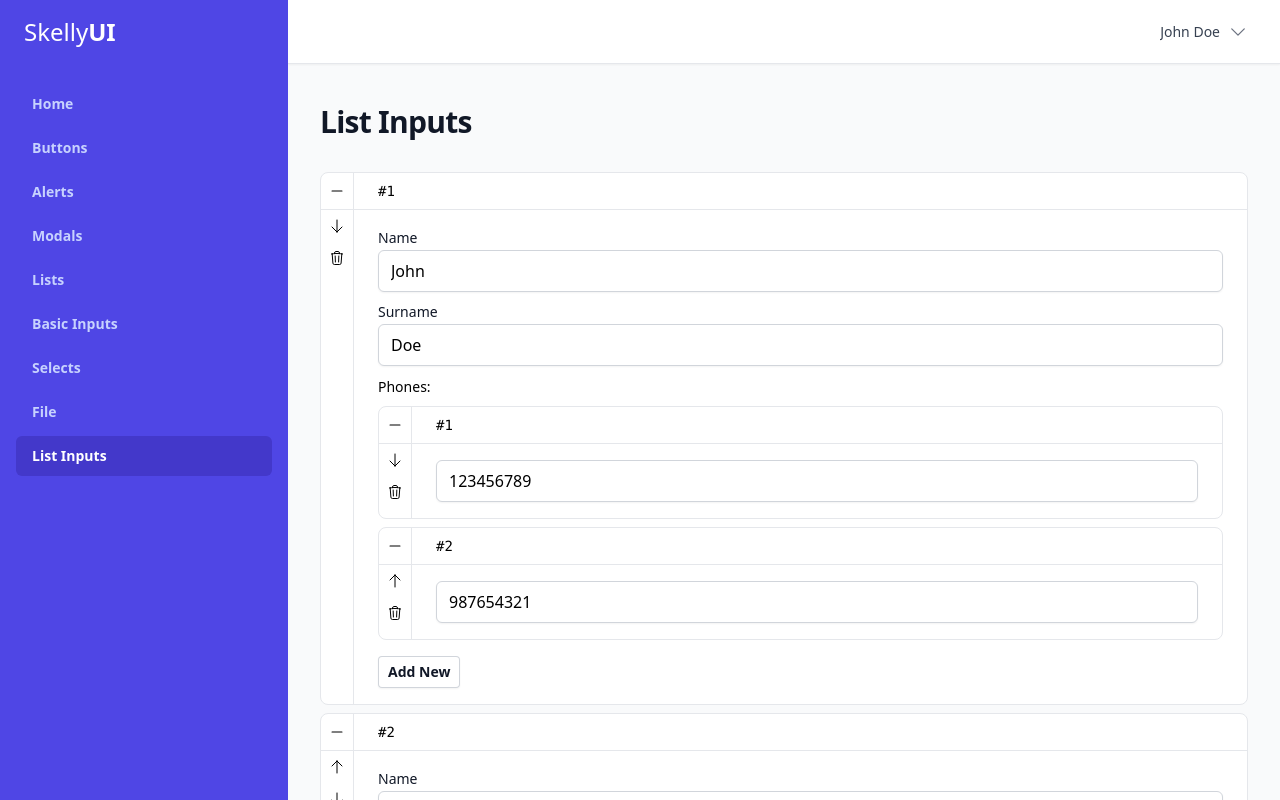
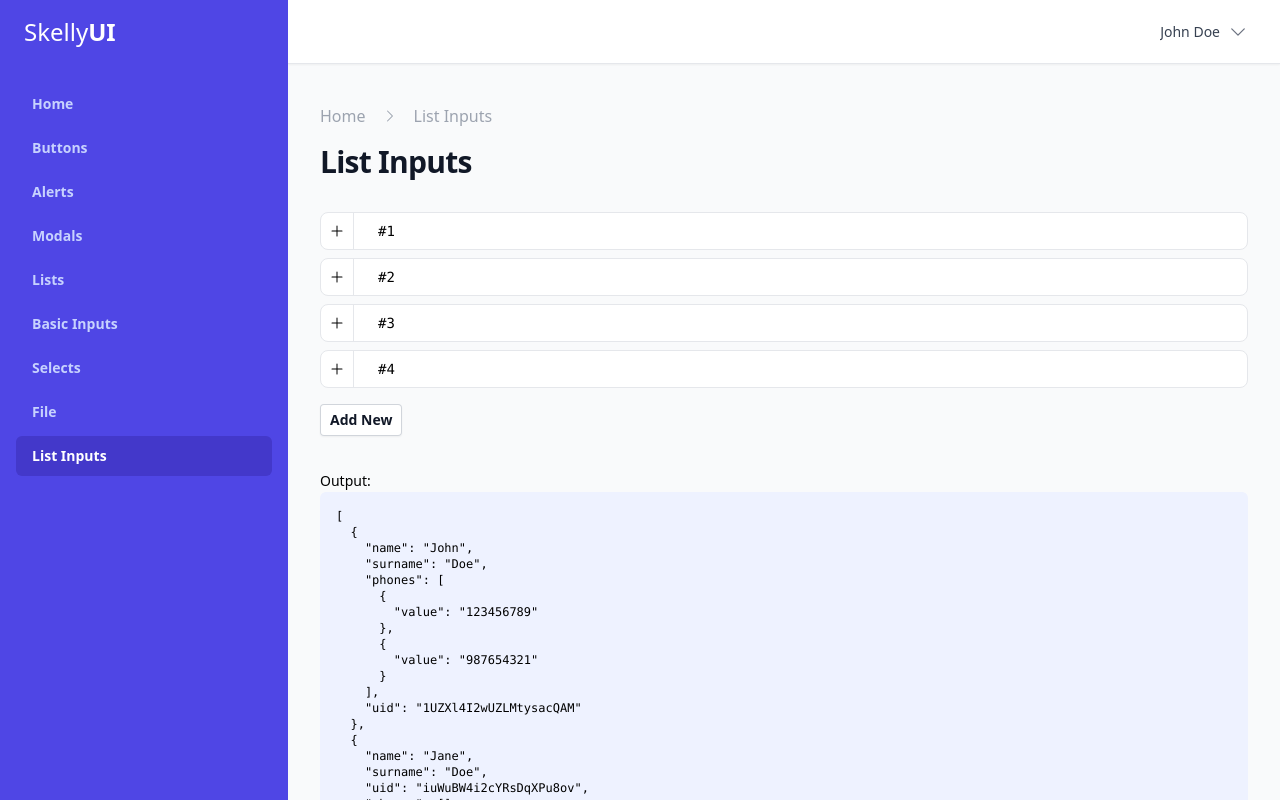
Before and after one commit to slovenianGooner/skelly-ui-react, a React (Vite) app: page /list-inputs in a window 1280 px wide. Shown: the top 800 px of the page. Built offline with nearby package versions, Linux system fonts and the light colour scheme.

Commit message:
Add breadcrumbs.

```diff
--- /dev/null
+++ b/src/lib/components/Breadcrumbs.jsx
@@ -0,0 +1,22 @@
+import {ChevronRightIcon} from "@heroicons/react/24/solid/index.js";
+
+export default function Breadcrumbs({ breadcrumbs = [], onClick }) {
+    return (
+        <nav className="flex" aria-label="Breadcrumb">
+            <ol role="list" className="flex items-center space-x-4">
+                {breadcrumbs.map((breadcrumb, index) => (
+                    <li key={index}>
+                        <div>
+                            <button onClick={() => onClick(breadcrumb.href)} className="flex items-center text-gray-400 hover:text-gray-500">
+                                {index > 0 && (
+                                    <ChevronRightIcon className="flex-shrink-0 h-4 w-4" aria-hidden="true"/>
+                                )}
+                                <span className={(index > 0) ? 'ml-4' : ''}>{breadcrumb.label}</span>
+                            </button>
+                        </div>
+                    </li>
+                ))}
+            </ol>
+        </nav>
+    )
+}
--- a/src/lib/components/PageTitle.jsx
+++ b/src/lib/components/PageTitle.jsx
@@ -1,6 +1,6 @@
-export default function PageTitle({children}) {
+export default function PageTitle({children, className = ''}) {
     return (
-        <h2 className="text-2xl font-bold leading-7 text-gray-900 sm:truncate sm:text-3xl sm:tracking-tight">
+        <h2 className={'text-2xl font-bold leading-7 text-gray-900 sm:truncate sm:text-3xl sm:tracking-tight ' + className}>
             {children}
         </h2>
     )
--- a/src/lib/index.jsx
+++ b/src/lib/index.jsx
@@ -23,5 +23,6 @@ export {default as XListInput} from './components/ListInput.jsx'
 export {default as XListInputItem} from './components/ListInputItem.jsx'
 export {default as XListPagination} from './components/ListPagination.jsx'
 export {default as XSearch} from './components/Search.jsx'
+export {default as XBreadcrumbs} from './components/Breadcrumbs.jsx'
 
 export {default as useFilters} from './hooks/useFilters.jsx'
--- a/src/views/Alerts.jsx
+++ b/src/views/Alerts.jsx
@@ -1,8 +1,20 @@
-import {XAlertBanner, XAlertFormError, XButton, XCard, XCardHeader, XPageTitle, XToast} from "../lib/index.jsx";
+import {
+    XAlertBanner,
+    XAlertFormError,
+    XBreadcrumbs,
+    XButton,
+    XCard,
+    XCardHeader,
+    XPageTitle,
+    XToast
+} from "../lib/index.jsx";
 import {CheckCircleIcon, InformationCircleIcon, XMarkIcon} from "@heroicons/react/24/solid/index.js";
 import {useState} from "react";
+import {useNavigate} from "react-router-dom";
 
 export default function Alerts() {
+    const navigate = useNavigate();
+
     const errors = {
         username: ["The username field is required."],
         password: ["Password is not valid."],
@@ -15,7 +27,11 @@ export default function Alerts() {
     return (
         <>
             <div className="px-4 sm:px-6 lg:px-8 py-10">
-                <XPageTitle>Alerts</XPageTitle>
+                <XBreadcrumbs breadcrumbs={[
+                    {label: "Home", href: "/"},
+                    {label: "Alerts", href: "/alerts"},
+                ]} onClick={(url) => navigate(url)} />
+                <XPageTitle className="mt-4">Alerts</XPageTitle>
                 <XCard className="mt-8"
                        header={<XCardHeader>Form Errors</XCardHeader>}>
                     <XAlertFormError errors={errors} title="There were 2 errors with your form submission."/>
--- a/src/views/Buttons.jsx
+++ b/src/views/Buttons.jsx
@@ -1,8 +1,11 @@
-import {XButton, XButtonDropdown, XCard, XCardHeader, XPageTitle} from "../lib";
+import {XBreadcrumbs, XButton, XButtonDropdown, XCard, XCardHeader, XPageTitle} from "../lib";
 import {ChevronDownIcon, PencilIcon} from "@heroicons/react/24/solid/index.js";
 import {Menu} from "@headlessui/react";
+import {useNavigate} from "react-router-dom";
 
 export default function Buttons() {
+    const navigate = useNavigate();
+
     const buttonClicked = () => {
         alert("Button clicked")
     }
@@ -60,7 +63,11 @@ export default function Buttons() {
     return (
         <>
             <div className="px-4 sm:px-6 lg:px-8 py-10">
-                <XPageTitle>Buttons</XPageTitle>
+                <XBreadcrumbs breadcrumbs={[
+                    {label: "Home", href: "/"},
+                    {label: "Buttons", href: "/buttons"},
+                ]} onClick={(url) => navigate(url)} />
+                <XPageTitle className="mt-4">Buttons</XPageTitle>
 
                 <XCard className="mt-8"
                        header={<XCardHeader>Primary</XCardHeader>}>
--- a/src/views/File.jsx
+++ b/src/views/File.jsx
@@ -1,13 +1,20 @@
-import {XCard, XCardHeader, XFileInput, XPageTitle} from "../lib/index.jsx";
+import {XBreadcrumbs, XCard, XCardHeader, XFileInput, XPageTitle} from "../lib/index.jsx";
 import {useState} from "react";
+import {useNavigate} from "react-router-dom";
 
 export default function File() {
+    const navigate = useNavigate();
+
     const [file, setFile] = useState(null)
 
     return (
         <>
             <div className="px-4 sm:px-6 lg:px-8 py-10">
-                <XPageTitle>File</XPageTitle>
+                <XBreadcrumbs breadcrumbs={[
+                    {label: "Home", href: "/"},
+                    {label: "File", href: "/file"},
+                ]} onClick={(url) => navigate(url)} />
+                <XPageTitle className="mt-4">File</XPageTitle>
                 <XCard className="mt-8"
                        header={<XCardHeader>Simple</XCardHeader>}>
                     <div className="space-y-4">
--- a/src/views/Inputs.jsx
+++ b/src/views/Inputs.jsx
@@ -1,4 +1,5 @@
 import {
+    XBreadcrumbs,
     XCard,
     XCardHeader,
     XCheckboxInput,
@@ -7,8 +8,11 @@ import {
     XTextInput, XToggleInput
 } from "../lib/index.jsx";
 import {useState} from "react";
+import {useNavigate} from "react-router-dom";
 
 export default function Inputs() {
+    const navigate = useNavigate();
+
     const [textInputValue, setTextInputValue] = useState("")
     const [textareaValue, setTextareaValue] = useState("")
     const [checkboxValue, setCheckboxValue] = useState(false)
@@ -18,7 +22,11 @@ export default function Inputs() {
     return (
         <>
             <div className="px-4 sm:px-6 lg:px-8 py-10">
-                <XPageTitle>Inputs</XPageTitle>
+                <XBreadcrumbs breadcrumbs={[
+                    {label: "Home", href: "/"},
+                    {label: "Inputs", href: "/basic-inputs"},
+                ]} onClick={(url) => navigate(url)} />
+                <XPageTitle className="mt-4">Inputs</XPageTitle>
 
                 <XCard className="mt-8"
                        header={<XCardHeader>Text Input</XCardHeader>}>
--- a/src/views/ListInputs.jsx
+++ b/src/views/ListInputs.jsx
@@ -1,7 +1,10 @@
-import {XAlertBanner, XListInput, XPageTitle, XTextInput} from "../lib/index.jsx";
+import {XAlertBanner, XBreadcrumbs, XListInput, XPageTitle, XTextInput} from "../lib/index.jsx";
 import {useState} from "react";
+import {useNavigate} from "react-router-dom";
 
 export default function ListInputs() {
+    const navigate = useNavigate();
+
     // Input consists of an array of people with a name, surname, and an array of phone numbers
     const [people, setPeople] = useState([
         {
@@ -26,9 +29,13 @@ export default function ListInputs() {
 
     return (
         <div className="px-4 sm:px-6 lg:px-8 py-10">
-            <XPageTitle>List Inputs</XPageTitle>
+            <XBreadcrumbs breadcrumbs={[
+                {label: "Home", href: "/"},
+                {label: "List Inputs", href: "/list-inputs"},
+            ]} onClick={(url) => navigate(url)} />
+            <XPageTitle className="mt-4">List Inputs</XPageTitle>
 
-            <XListInput className="mt-8" collapsed={false} value={people} onChange={(e) => setPeople(e)}
+            <XListInput className="mt-8" collapsed={true} value={people} onChange={(e) => setPeople(e)}
                         emptyValue={{name: '', surname: '', phones: []}}>
                 {({ item, setItem }) => (
                     <div className="space-y-2">
--- a/src/views/Lists.jsx
+++ b/src/views/Lists.jsx
@@ -1,5 +1,5 @@
 import {
-    useFilters,
+    useFilters, XBreadcrumbs,
     XButton,
     XCard,
     XListPagination,
@@ -117,7 +117,11 @@ export default function Lists() {
         <>
             <div className="px-4 sm:px-6 lg:px-8 py-10">
                 <div className="space-y-4">
-                    <XPageTitle>Lists</XPageTitle>
+                    <XBreadcrumbs breadcrumbs={[
+                        {label: "Home", href: "/"},
+                        {label: "Lists", href: "/lists"},
+                    ]} onClick={(url) => navigate(url)} />
+                    <XPageTitle className="mt-4">Lists</XPageTitle>
                     <XCard contentClassName="p-0" header={listHeader} footer={listFooter}>
                         <ul className="divide-y divide-gray-200">
                             {contactsOnPage.map((contact) => (
--- a/src/views/Modals.jsx
+++ b/src/views/Modals.jsx
@@ -1,7 +1,10 @@
-import {XButton, XCard, XCardHeader, XModal, XPageTitle} from "../lib/index.jsx";
+import {XBreadcrumbs, XButton, XCard, XCardHeader, XModal, XPageTitle} from "../lib/index.jsx";
 import {useState} from "react";
+import {useNavigate} from "react-router-dom";
 
 export default function Modals() {
+    const navigate = useNavigate();
+
     const [modalWithFooterVisible, setModalWithFooterVisible] = useState(false)
     const [modalWithCloseButtonVisible, setModalWithCloseButtonVisible] = useState(false)
     const [modalDismissableVisible, setModalDismissableVisible] = useState(false)
@@ -21,7 +24,11 @@ export default function Modals() {
     return (
         <>
             <div className="px-4 sm:px-6 lg:px-8 py-10">
-                <XPageTitle>Modals</XPageTitle>
+                <XBreadcrumbs breadcrumbs={[
+                    {label: "Home", href: "/"},
+                    {label: "Modals", href: "/modals"},
+                ]} onClick={(url) => navigate(url)} />
+                <XPageTitle className="mt-4">Modals</XPageTitle>
                 <XCard className="mt-8"
                        header={<XCardHeader>Simple</XCardHeader>}>
                     <div className="space-x-2">
--- a/src/views/Selects.jsx
+++ b/src/views/Selects.jsx
@@ -1,4 +1,5 @@
 import {
+    XBreadcrumbs,
     XCard,
     XCardHeader,
     XCustomSelectInput,
@@ -7,8 +8,10 @@ import {
     XSelectInput
 } from "../lib/index.jsx";
 import {useState} from "react";
+import {useNavigate} from "react-router-dom";
 
 export default function Selects() {
+    const navigate = useNavigate();
 
     const [place, setPlace] = useState("");
     const [placeTwo, setPlaceTwo] = useState("");
@@ -33,7 +36,11 @@ export default function Selects() {
     return (
         <>
             <div className="px-4 sm:px-6 lg:px-8 py-10">
-                <XPageTitle>Selects</XPageTitle>
+                <XBreadcrumbs breadcrumbs={[
+                    {label: "Home", href: "/"},
+                    {label: "Selects", href: "/selects"},
+                ]} onClick={(url) => navigate(url)} />
+                <XPageTitle className="mt-4">Selects</XPageTitle>
 
                 <XCard className="mt-8" header={<XCardHeader>Simple Select</XCardHeader>}>
                     <div className="space-y-4">
```
